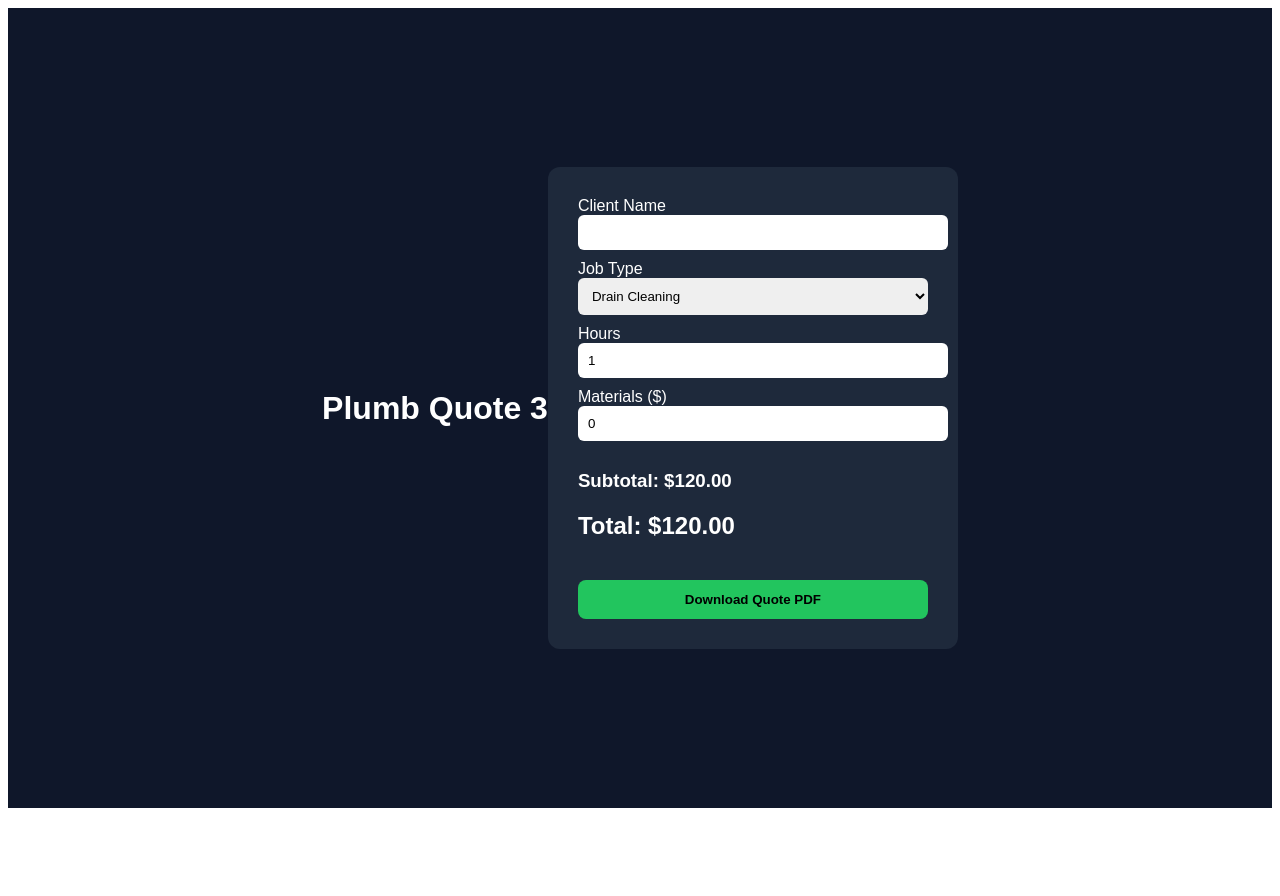
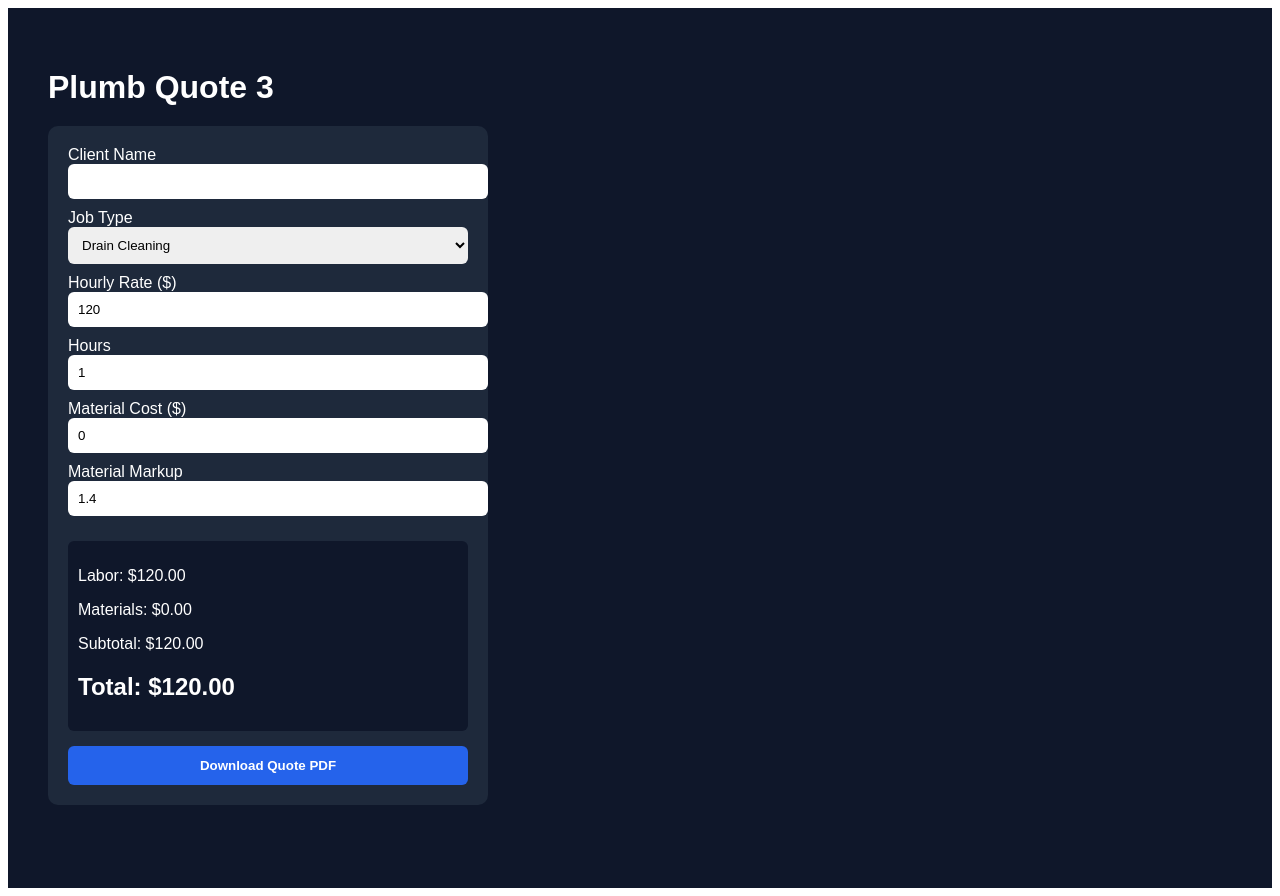
Before and after one commit to nickkenneyy/plumb-quote-3, a React (Create React App) app: page / in a window 1280 px wide. Before the commit the page ends 816 px from the top, so only its background shows below. Built offline with nearby package versions, Linux system fonts and the light colour scheme.

Commit message:
Update UI

```diff
--- a/src/App.js
+++ b/src/App.js
@@ -4,24 +4,18 @@ import { jsPDF } from "jspdf";
 export default function App() {
   const [jobType, setJobType] = useState("Drain Cleaning");
   const [hours, setHours] = useState(1);
+  const [hourlyRate, setHourlyRate] = useState(120);
   const [materialCost, setMaterialCost] = useState(0);
   const [markup, setMarkup] = useState(1.4);
   const [clientName, setClientName] = useState("");
-  const [companyName, setCompanyName] = useState("Plumb Quote 3");
 
-  const rates = {
-    "Drain Cleaning": 120,
-    "Fixture Install": 150,
-    "Pipe Repair": 180,
-    "Emergency Call": 250,
-  };
-
-  const laborRate = rates[jobType];
-  const laborCost = laborRate * hours;
+  // CALCULATIONS
+  const laborCost = hourlyRate * hours;
   const materials = materialCost * markup;
   const subtotal = laborCost + materials;
   const total = subtotal;
 
+  // PDF GENERATION
   const generatePDF = () => {
     const doc = new jsPDF();
 
@@ -31,13 +25,15 @@ const total = subtotal;
     doc.setFontSize(12);
     doc.text(`Client: ${clientName}`, 20, 40);
     doc.text(`Job Type: ${jobType}`, 20, 50);
+    doc.text(`Hourly Rate: $${hourlyRate}`, 20, 60);
+    doc.text(`Hours: ${hours}`, 20, 70);
 
-  doc.text(`Labor: $${laborCost.toFixed(2)}`, 20, 70);
-  doc.text(`Materials: $${materials.toFixed(2)}`, 20, 80);
-  doc.text(`Subtotal: $${subtotal.toFixed(2)}`, 20, 90);
+    doc.text(`Labor: $${laborCost.toFixed(2)}`, 20, 90);
+    doc.text(`Materials: $${materials.toFixed(2)}`, 20, 100);
+    doc.text(`Subtotal: $${subtotal.toFixed(2)}`, 20, 110);
 
     doc.setFontSize(14);
-  doc.text(`TOTAL: $${total.toFixed(2)}`, 20, 110);
+    doc.text(`TOTAL: $${total.toFixed(2)}`, 20, 130);
 
     doc.save(`${clientName || "quote"}.pdf`);
   };
@@ -66,6 +62,14 @@ const total = subtotal;
           <option>Emergency Call</option>
         </select>
 
+        <label>Hourly Rate ($)</label>
+        <input
+          type="number"
+          style={styles.input}
+          value={hourlyRate}
+          onChange={(e) => setHourlyRate(Number(e.target.value))}
+        />
+
         <label>Hours</label>
         <input
           type="number"
@@ -74,7 +78,7 @@ const total = subtotal;
           onChange={(e) => setHours(Number(e.target.value))}
         />
 
-    <label>Materials ($)</label>
+        <label>Material Cost ($)</label>
         <input
           type="number"
           style={styles.input}
@@ -82,8 +86,21 @@ const total = subtotal;
           onChange={(e) => setMaterialCost(Number(e.target.value))}
         />
 
-    <h3>Subtotal: ${subtotal.toFixed(2)}</h3>
+        <label>Material Markup</label>
+        <input
+          type="number"
+          step="0.1"
+          style={styles.input}
+          value={markup}
+          onChange={(e) => setMarkup(Number(e.target.value))}
+        />
+
+        <div style={styles.result}>
+          <p>Labor: ${laborCost.toFixed(2)}</p>
+          <p>Materials: ${materials.toFixed(2)}</p>
+          <p>Subtotal: ${subtotal.toFixed(2)}</p>
           <h2>Total: ${total.toFixed(2)}</h2>
+        </div>
 
         <button style={styles.button} onClick={generatePDF}>
           Download Quote PDF
@@ -93,24 +110,24 @@ const total = subtotal;
   );
 }
 
+// STYLES
 const styles = {
   container: {
     fontFamily: "Arial",
     background: "#0f172a",
     minHeight: "100vh",
     color: "white",
-    display: "flex",
-    justifyContent: "center",
-    alignItems: "center",
+    padding: "40px",
   },
   title: {
+    fontSize: "32px",
     marginBottom: "20px",
   },
   card: {
     background: "#1e293b",
-    padding: "30px",
-    borderRadius: "12px",
-    width: "350px",
+    padding: "20px",
+    borderRadius: "10px",
+    maxWidth: "400px",
   },
   input: {
     width: "100%",
@@ -120,15 +137,19 @@ const styles = {
     border: "none",
   },
   result: {
-    marginTop: "10px",
+    marginTop: "15px",
+    background: "#0f172a",
+    padding: "10px",
+    borderRadius: "6px",
   },
   button: {
-    marginTop: "20px",
+    marginTop: "15px",
+    padding: "12px",
     width: "100%",
-    padding: "12px",
-    background: "#22c55e",
+    background: "#2563eb",
+    color: "white",
     border: "none",
-    borderRadius: "8px",
+    borderRadius: "6px",
     fontWeight: "bold",
     cursor: "pointer",
   },
```
Lines whose indentation alone changed are shown as unchanged.
